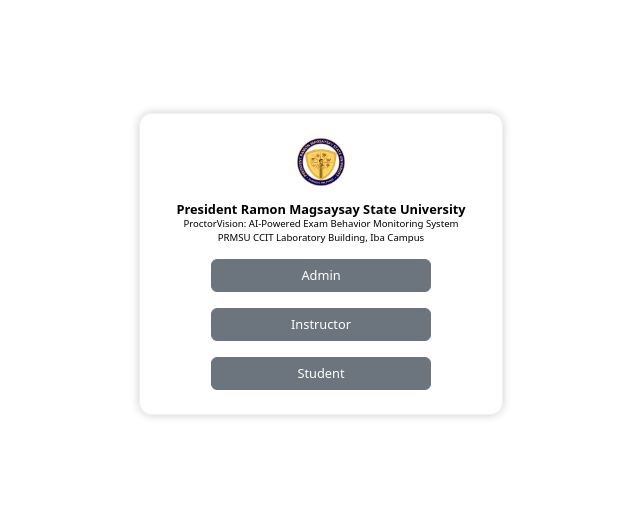
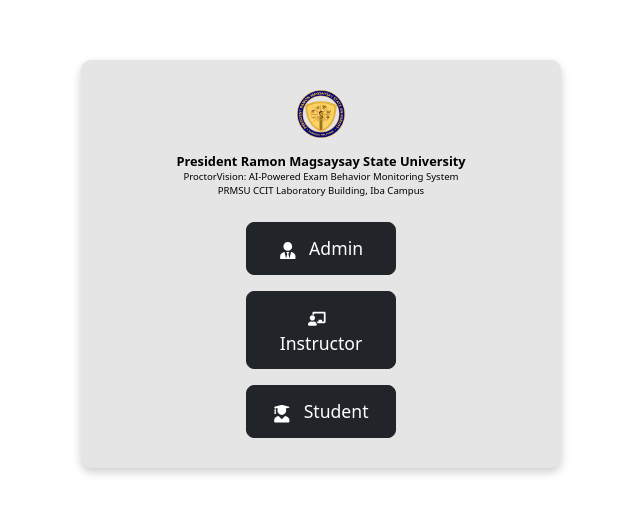
Before and after one commit to Gwenn01/ProctorVision-Capstone-Project, a React (Create React App) app in the folder client/: page / in a window 1280 px wide. Shown: the part 136-650 px from the top of the page, without its empty margins (319-959 px from the left). Built offline with nearby package versions, Linux system fonts and the light colour scheme.

Commit message:
style the login page

```diff
--- a/client/package.json
+++ b/client/package.json
@@ -8,6 +8,7 @@
     "react": "^18.3.1",
     "react-bootstrap": "^2.10.9",
     "react-dom": "^18.3.1",
+    "react-icons": "^5.4.0",
     "react-router-dom": "^7.1.5",
     "react-scripts": "5.0.1",
     "react-toastify": "^11.0.3",
--- a/client/src/pages/LoginPage.jsx
+++ b/client/src/pages/LoginPage.jsx
@@ -1,11 +1,18 @@
 import React, { useState } from "react";
 import { useNavigate } from "react-router-dom";
 import { Container, Button, Form, Card } from "react-bootstrap";
-import "../styles/loginpage.css";
-import logo from "../assets/logo.png";
+import {
+  FaUser,
+  FaLock,
+  FaUserTie,
+  FaChalkboardTeacher,
+  FaUserGraduate,
+} from "react-icons/fa"; // Import icons
 import { toast, ToastContainer } from "react-toastify";
 import "react-toastify/dist/ReactToastify.css";
 import Spinner from "../components/Spinner";
+import logo from "../assets/logo.png";
+import "../styles/loginpage.css"; // Ensure you have CSS file for custom styling
 
 const LoginPage = () => {
   const [selectedRole, setSelectedRole] = useState(null);
@@ -14,10 +21,9 @@
   const [password, setPassword] = useState("");
   const navigate = useNavigate();
 
-  // ✅ Handle login request to backend
+  // Handle Login
   const handleLogin = async (e) => {
     e.preventDefault();
-
     if (!username || !password) {
       toast.error("Please enter both username and password.");
       return;
@@ -25,32 +31,26 @@
 
     try {
       setLoading(true);
-
-      // 🔹 Send API request to Flask server
       const response = await fetch("http://127.0.0.1:5000/api/login", {
         method: "POST",
         headers: { "Content-Type": "application/json" },
-        body: JSON.stringify({ username, password }), // ✅ Send credentials only, role is determined by backend
+        body: JSON.stringify({ username, password }),
       });
 
       if (!response.ok) {
-        if (response.status === 401) {
-          throw new Error("Invalid username or password");
-        } else {
-          throw new Error(`Server error: ${response.status}`);
-        }
+        throw new Error(
+          response.status === 401
+            ? "Invalid username or password"
+            : "Server error"
+        );
       }
 
-      const data = await response.json(); // ✅ Parse response JSON correctly
-
-      // ✅ Store token and user data in localStorage
+      const data = await response.json();
+      toast.success("Login successful!");
       localStorage.setItem("token", data.token);
       localStorage.setItem("isAuthenticated", "true");
-      localStorage.setItem("userData", JSON.stringify(data)); // Store user info
+      localStorage.setItem("userData", JSON.stringify(data));
 
-      toast.success("Login successful!");
-
-      // ✅ Redirect to dashboard with correct role
       setTimeout(() => {
         navigate("/dashboard");
       }, 1000);
@@ -62,10 +62,11 @@
   };
 
   return (
-    <Container className="d-flex flex-column align-items-center justify-content-center vh-100">
+    <Container className="d-flex flex-column align-items-center justify-content-center vh-100 login-container">
       <ToastContainer autoClose={3000} position="top-right" />
+
       {!selectedRole ? (
-        <div className="text-center role-button">
+        <div className="text-center role-selection">
           <Container className="content-login">
             <img src={logo} alt="PRMSU Logo" className="mb-3 logo" />
             <h2 className="text-title">
@@ -78,39 +79,44 @@
               PRMSU CCIT Laboratory Building, Iba Campus
             </p>
           </Container>
-          <div className="d-flex gap-3 button-container">
+
+          <div className="d-flex gap-3 button-container mt-4">
             <Button
               className="buttons"
-              variant="secondary"
+              variant="dark"
               onClick={() => setSelectedRole("Admin")}
             >
-              Admin
+              <FaUserTie className="me-2" /> Admin
             </Button>
             <Button
               className="buttons"
-              variant="secondary"
+              variant="dark"
               onClick={() => setSelectedRole("Instructor")}
             >
-              Instructor
+              <FaChalkboardTeacher className="me-2" /> Instructor
             </Button>
             <Button
               className="buttons"
-              variant="secondary"
+              variant="dark"
               onClick={() => setSelectedRole("Student")}
             >
-              Student
+              <FaUserGraduate className="me-2" /> Student
             </Button>
           </div>
         </div>
       ) : (
-        <Card className="shadow-lg border-0 p-4" style={{ width: "24rem" }}>
+        <Card className="shadow-lg border-0 p-4 login-card">
           <Card.Body>
             <Card.Title className="text-center mb-3 fw-bold fs-4">
               {selectedRole} Login
             </Card.Title>
             <Form className="mb-4" onSubmit={handleLogin}>
-              <Form.Group className="mb-1">
+              <Form.Group className="mb-3">
                 <Form.Label className="fw-semibold d-flex">Username</Form.Label>
+                <div className="input-group">
+                  <span className="input-group-text">
+                    <FaUser />
+                  </span>
                   <Form.Control
                     type="text"
                     placeholder="Enter username"
@@ -118,9 +124,14 @@
                     value={username}
                     onChange={(e) => setUsername(e.target.value)}
                   />
+                </div>
               </Form.Group>
-              <Form.Group className="mb-1">
+              <Form.Group className="mb-3">
                 <Form.Label className="fw-semibold d-flex">Password</Form.Label>
+                <div className="input-group">
+                  <span className="input-group-text">
+                    <FaLock />
+                  </span>
                   <Form.Control
                     type="password"
                     placeholder="Enter password"
@@ -128,6 +139,7 @@
                     value={password}
                     onChange={(e) => setPassword(e.target.value)}
                   />
+                </div>
               </Form.Group>
               <Button
                 variant="dark"
--- a/client/src/styles/loginpage.css
+++ b/client/src/styles/loginpage.css
@@ -37,3 +37,54 @@
   width: 70%;
   font-size: 0.8rem;
 }
+/* Login Container */
+.login-container {
+  color: white;
+}
+
+/* Role Selection */
+.role-selection {
+  background: rgb(229, 229, 229);
+  padding: 30px;
+  border-radius: 10px;
+  box-shadow: 0px 4px 10px rgba(0, 0, 0, 0.2);
+  width: 30rem;
+}
+
+/* Buttons */
+.button-container .buttons {
+  font-size: 1.1rem;
+  padding: 12px 25px;
+  border-radius: 8px;
+  width: 150px;
+}
+
+.buttons:hover {
+  background-color: #007bff;
+  color: white;
+}
+
+/* Login Card */
+.login-card {
+  background: white;
+  padding: 30px;
+  border-radius: 10px;
+  width: 24rem;
+  box-shadow: 0px 4px 10px rgba(0, 0, 0, 0.2);
+}
+
+/* Form Icons */
+.input-group-text {
+  background: #f0f0f0;
+  border: none;
+  padding: 10px;
+}
+
+.input-group input {
+  border-left: none;
+}
+
+.input-group-text svg {
+  font-size: 1.2rem;
+  color: #333;
+}
```
Also changed, not shown: client/src/components/AdminDashboard/CreateAccount.jsx (added, +7 -0 lines), 1 other file (tests, documents, lock files or other folders). Lines whose indentation alone changed are shown as unchanged.
